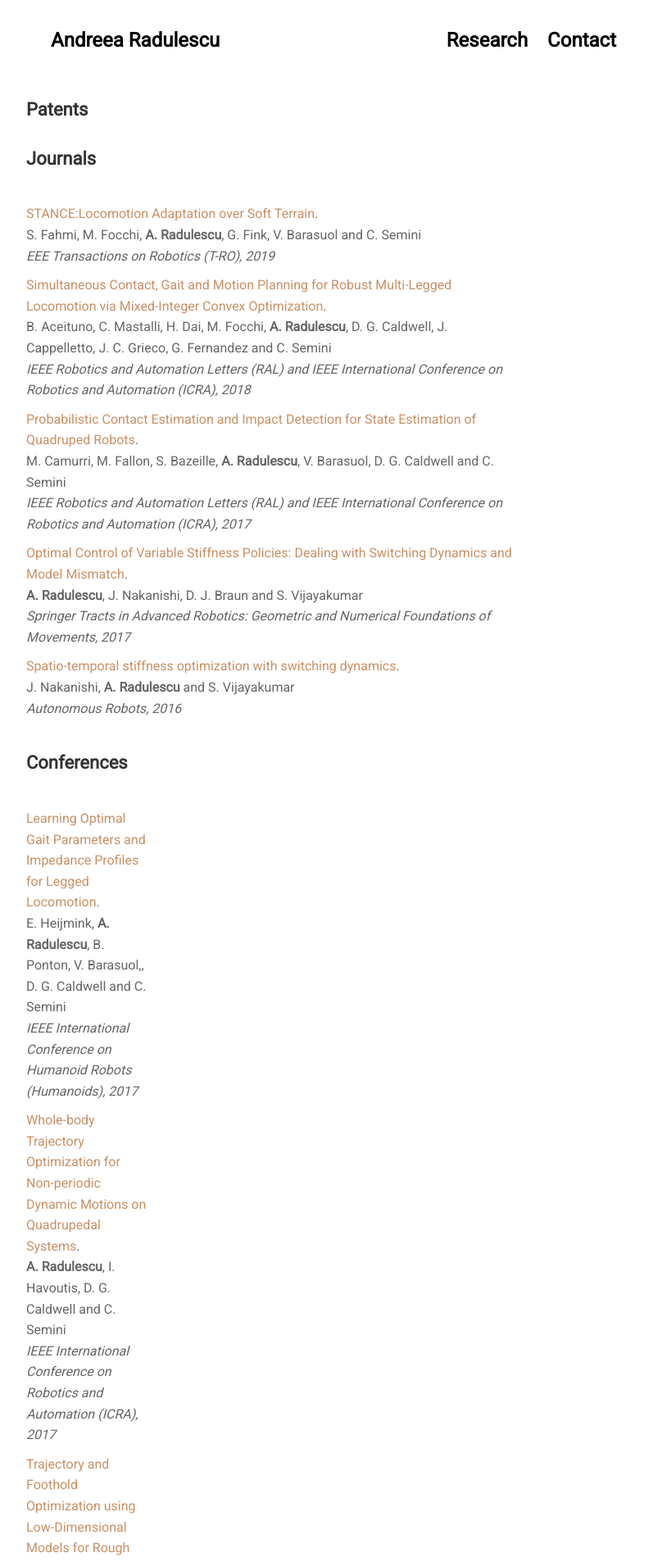
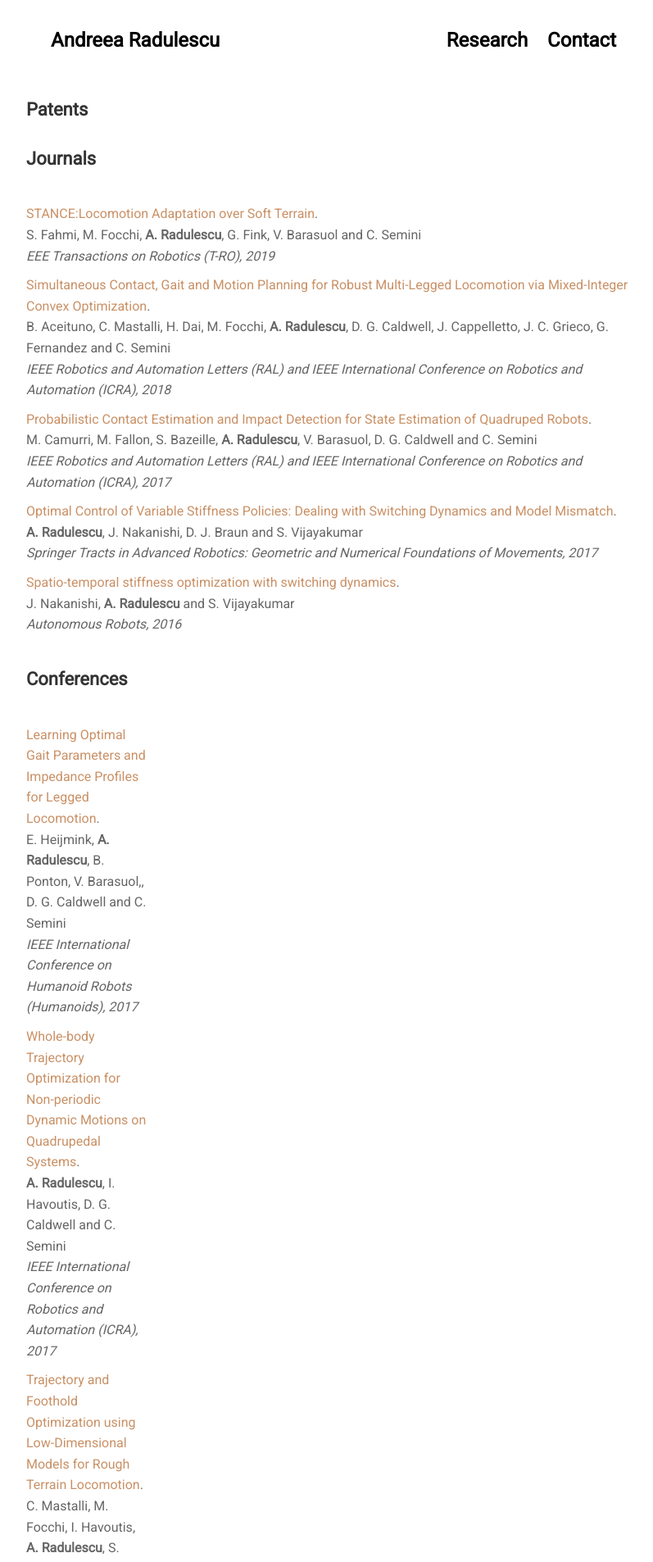
Before and after one commit to Rheea/rheea.github.io, a Jekyll site: the page built from pages/research.html, in a window 1280 px wide. Shown: the top 1906 px of the page at 82% size, without its empty margins (233-1030 px from the left). Built offline with Jekyll 4.4.1, drawn with Linux system fonts in a browser that asks for light colours; nearby versions of some CDN libraries.

```diff
--- a/_data/publications/publications.yml
+++ b/_data/publications/publications.yml
@@ -6,10 +6,6 @@ papers: >
   #### Journals
 
   <table>
-  <colgroup>
-    <col width="80%" />
-    <col width="20%" />
-  </colgroup>
   <tbody>
 
   <tr height ="10px"></tr>
```
